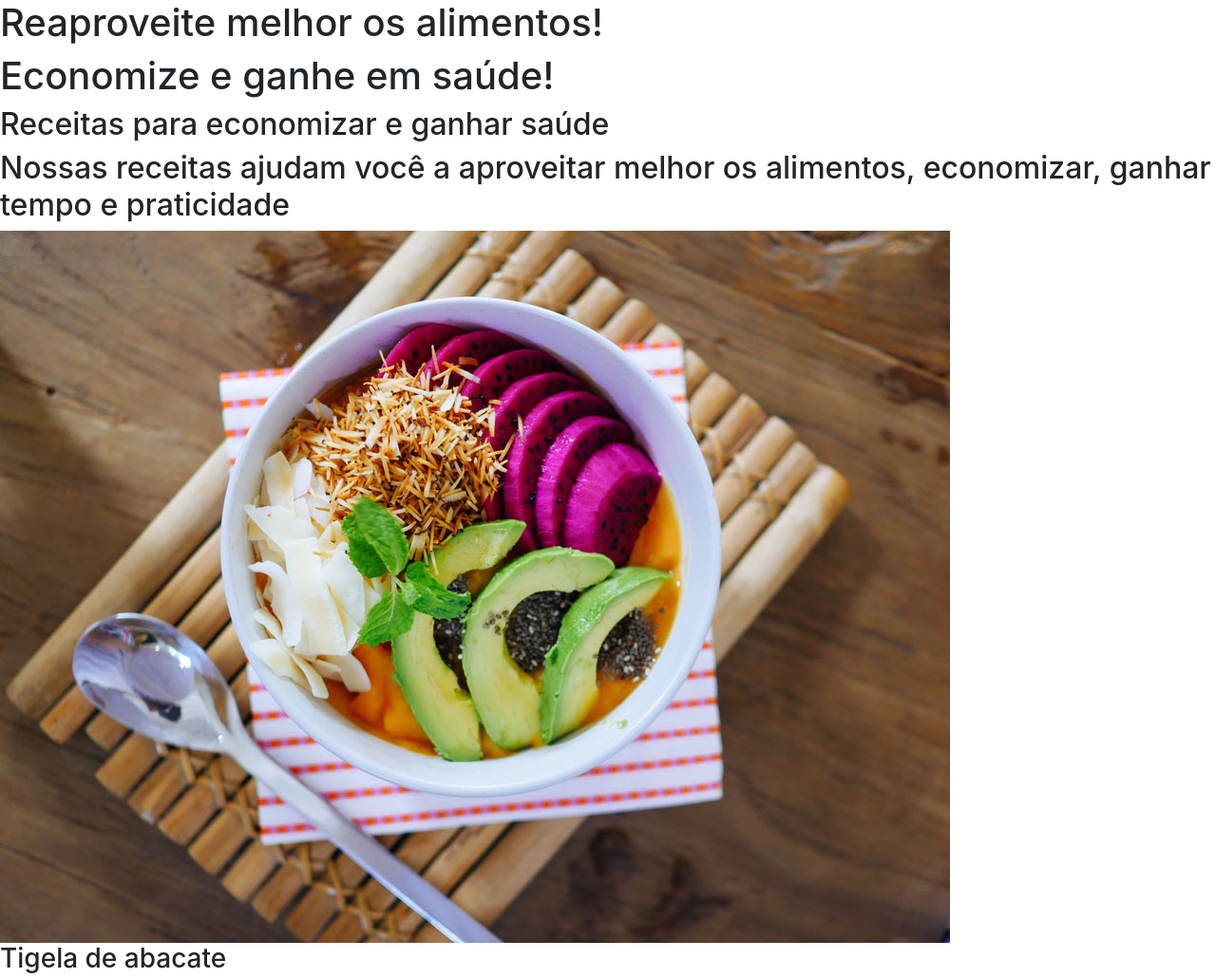
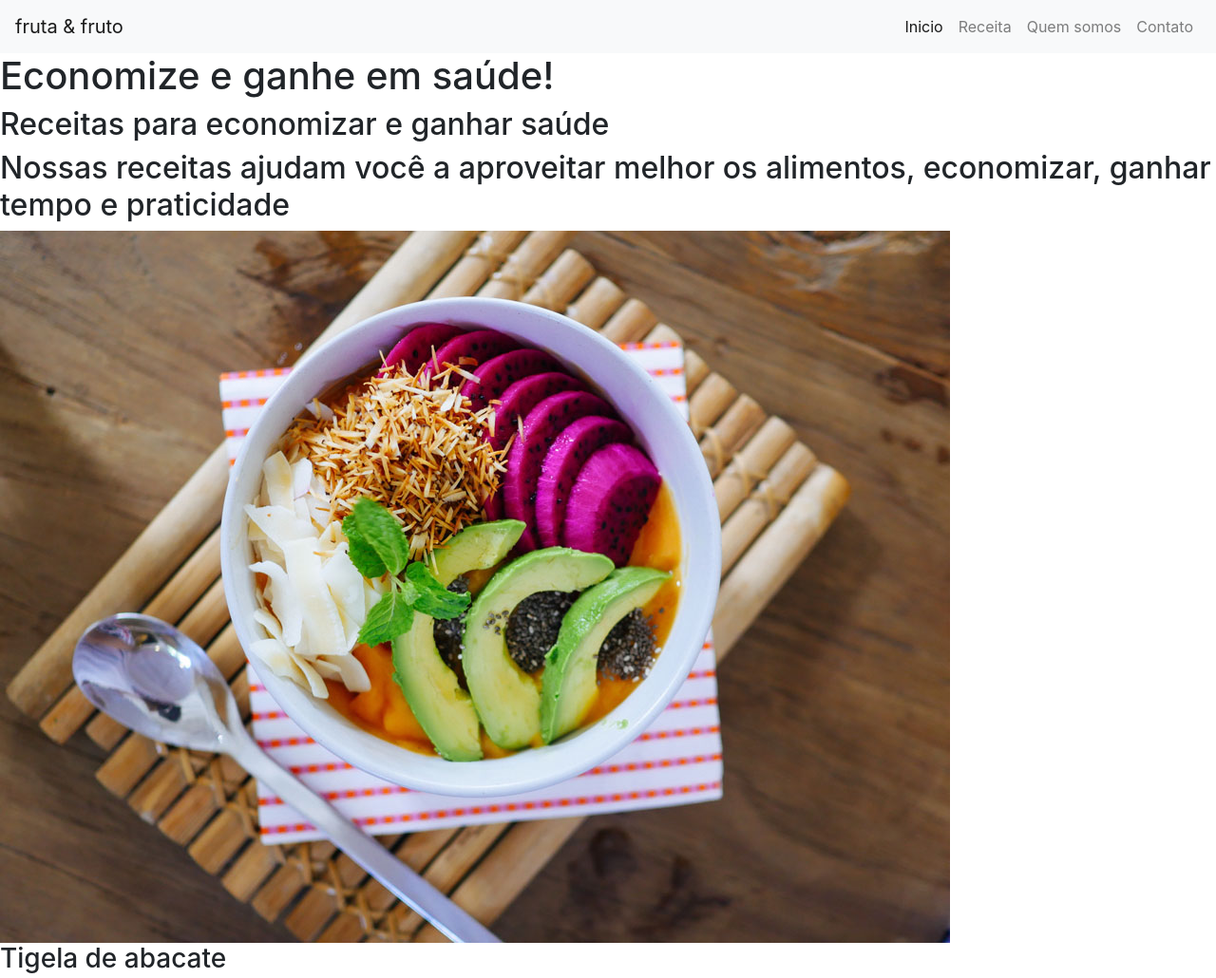
Before and after one commit to nicario/bootstrap4, a plain HTML site: page index.html in a window 1280 px wide. Shown: the top 1030 px of the page at 95% size. Drawn offline with nearby package versions, Linux system fonts and the light colour scheme.

Commit message:
Adicionando a navbar

```diff
--- a/index.html
+++ b/index.html
@@ -5,11 +5,27 @@
   <meta charset="utf-8">
   <meta name="viewport" content="width=device-width, initial-scale=1">
   <title>fruta e fruto</title>
-  <link rel="stylesheet" href="https://cdn.jsdelivr.net/npm/bootstrap@4.6.1/dist/css/bootstrap.min.css" integrity="sha384-zCbKRCUGaJDkqS1kPbPd7TveP5iyJE0EjAuZQTgFLD2ylzuqKfdKlfG/eSrtxUkn" crossorigin="anonymous">
+  <link rel="stylesheet" href="https://cdn.jsdelivr.net/npm/bootstrap@4.3.1/dist/css/bootstrap.min.css" integrity="sha384-ggOyR0iXCbMQv3Xipma34MD+dH/1fQ784/j6cY/iJTQUOhcWr7x9JvoRxT2MZw1T" crossorigin="anonymous">
   <link rel="stylesheet" type="text/css" href="src/style.css">
 </head>
 
 <body>
+
+  <nav class="navbar navbar-expand-lg navbar-light bg-light fixed-top">
+    <a class="navbar-brand" href="#">fruta & fruto</a>
+    <button class="navbar-toggler" type="button" data-toggle="collapse" data-target="#navbarNavAltMarkup" aria-controls="navbarNavAltMarkup" aria-expanded="false" aria-label="Toggle navigation">
+      <span class="navbar-toggler-icon"></span>
+    </button>
+    <div class="collapse navbar-collapse justify-content-end" id="navbarNavAltMarkup">
+      <div class="navbar-nav">
+        <a class="nav-item nav-link active" href="#">Inicio <span class="sr-only">(current)</span></a>
+        <a class="nav-item nav-link" href="#">Receita</a>
+        <a class="nav-item nav-link" href="#">Quem somos</a>
+        <a class="nav-item nav-link">Contato</a>
+      </div>
+    </div>
+  </nav>
+
   <title>fruto & fruta</title>
 
   <h1>Reaproveite melhor os alimentos!</h1>
```
